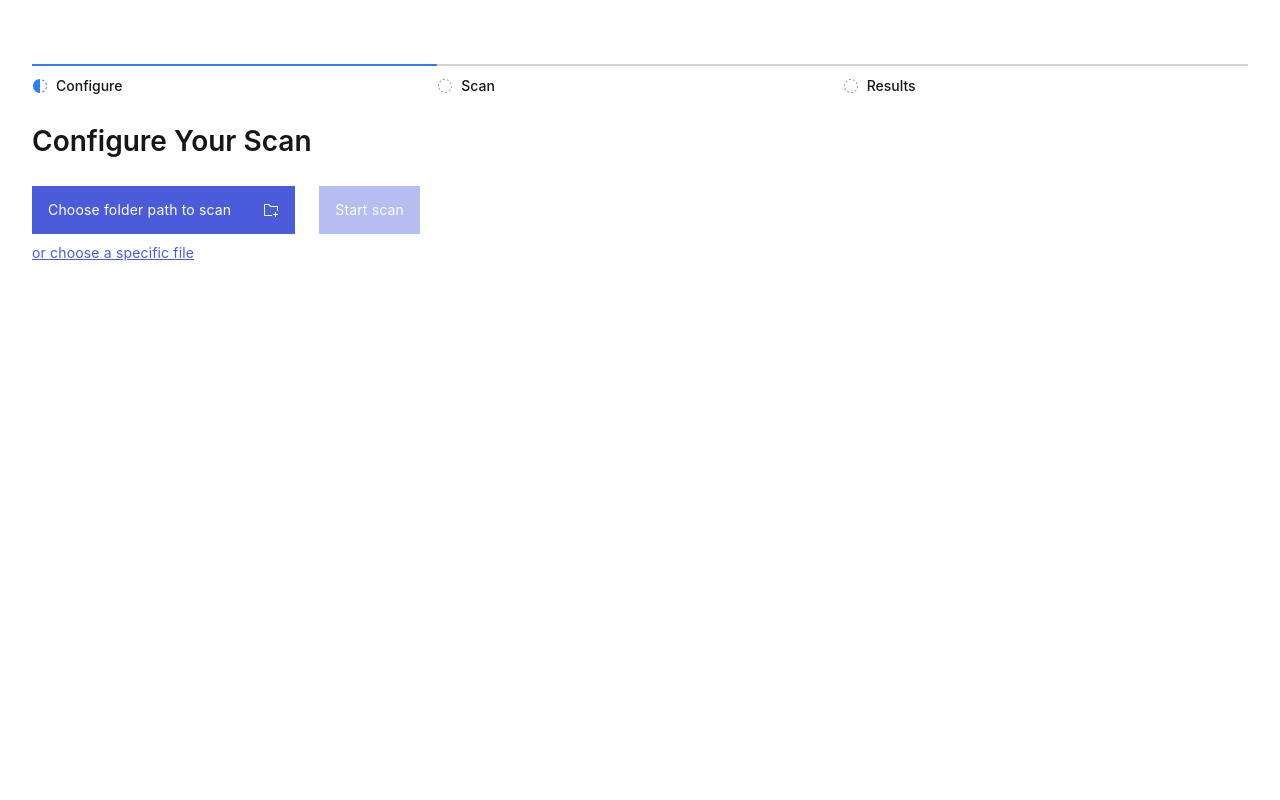
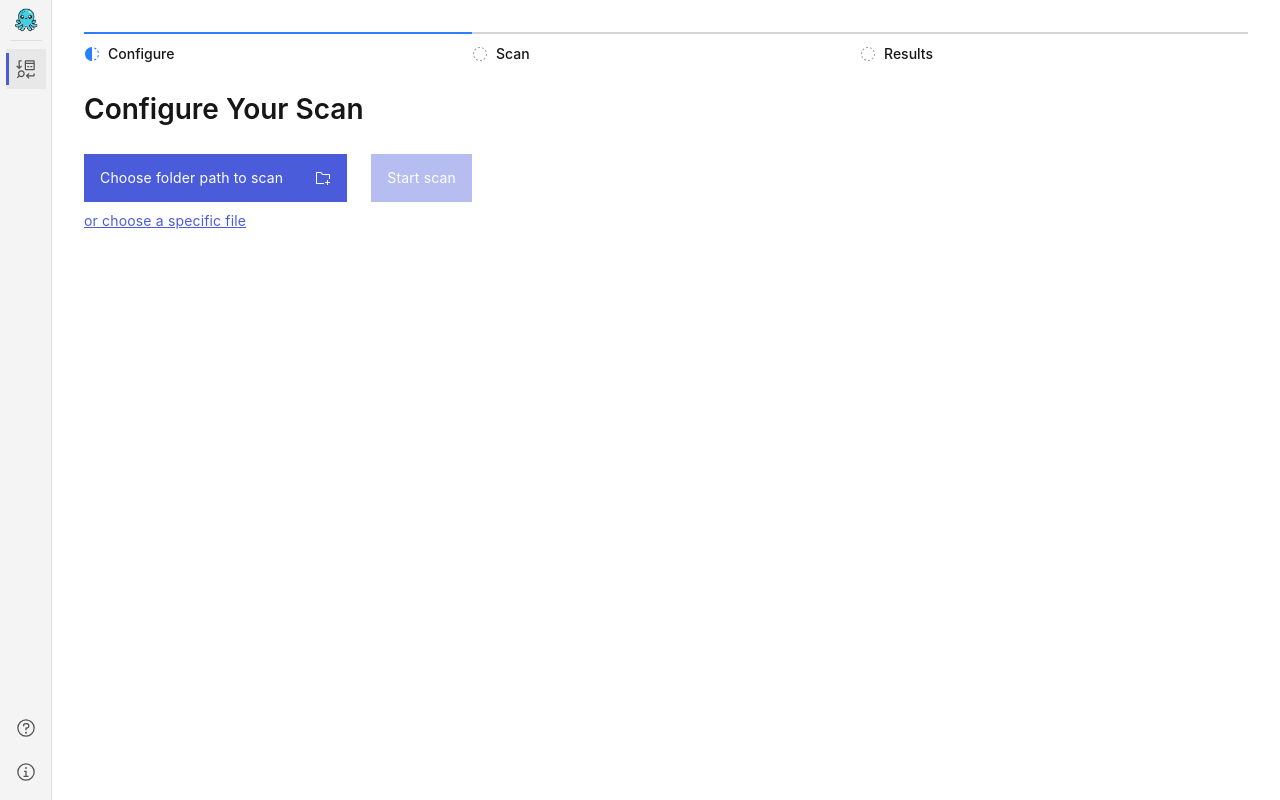
Before and after one commit to wlaith/akhtabooti-desktop, a Vue app: page / in a window 1280 px wide. Built offline with nearby package versions, Linux system fonts and the light colour scheme.

Commit message:
feat(app): wire sidebar navigation into app shell

```diff
--- a/src/App.vue
+++ b/src/App.vue
@@ -1,14 +1,29 @@
 <script setup lang="ts">
+import { ref } from "vue";
 import { useStepper } from "./composables/useStepper";
 import { useScan } from "./composables/useScan";
 import Stepper from "./components/Stepper.vue";
 import ConfigureScan from "./components/configure-scan/ConfigureScan.vue";
 import ScanProgress from "./components/scan-progress/ScanProgress.vue";
 import ScanResults from "./components/scan-results/ScanResults.vue";
+import Sidebar from "./components/sidebar/Sidebar.vue";
+import GuideView from "./components/guide/GuideView.vue";
+import AboutDialog from "./components/about/AboutDialog.vue";
 
 const steps = [{ label: "Configure" }, { label: "Scan" }, { label: "Results" }];
 const stepper = useStepper(steps);
 const { results, pathStatus, scanning, error, hasScanned, scan, reset } = useScan();
+
+const view = ref<"scan" | "guide">("scan");
+const aboutOpen = ref(false);
+
+function selectView(target: "scan" | "guide" | "about") {
+  if (target === "about") {
+    aboutOpen.value = true;
+    return;
+  }
+  view.value = target;
+}
 
 async function startScan(paths: string[]) {
   stepper.goTo(1);
@@ -23,16 +38,24 @@ function rescan() {
 </script>
 
 <template>
-  <main class="flex min-h-screen flex-col items-center bg-white px-8 pt-[8vh] pb-8 text-center font-sans text-neutral-900">
-    <div class="mx-auto w-full max-w-[1440px]">
-      <Stepper class="mb-6 w-full" :steps="steps" :state-of="stepper.stateOf" />
+  <div class="flex h-screen w-screen overflow-hidden bg-white font-sans text-neutral-900">
+    <Sidebar :active="view" @select="selectView" />
+
+    <main class="min-w-0 flex-1 overflow-y-auto">
+      <GuideView v-if="view === 'guide'" @close="view = 'scan'" />
+
+      <div v-else class="p-8">
+        <Stepper class="mb-6 w-full max-w-[1440px]" :steps="steps" :state-of="stepper.stateOf" />
 
         <ConfigureScan v-if="!scanning && !hasScanned" @start-scan="startScan" />
         <ScanProgress v-else-if="scanning" :path-status="pathStatus" />
-      <p v-else-if="error" class="mt-6 text-center text-red-600 dark:text-red-400">
+        <p v-else-if="error" class="mt-6 text-left text-red-600 dark:text-red-400">
           {{ error }}
         </p>
         <ScanResults v-else-if="hasScanned" :results="results" @rescan="rescan" />
       </div>
     </main>
+
+    <AboutDialog v-if="aboutOpen" @close="aboutOpen = false" />
+  </div>
 </template>
```
Lines whose indentation alone changed are shown as unchanged.
